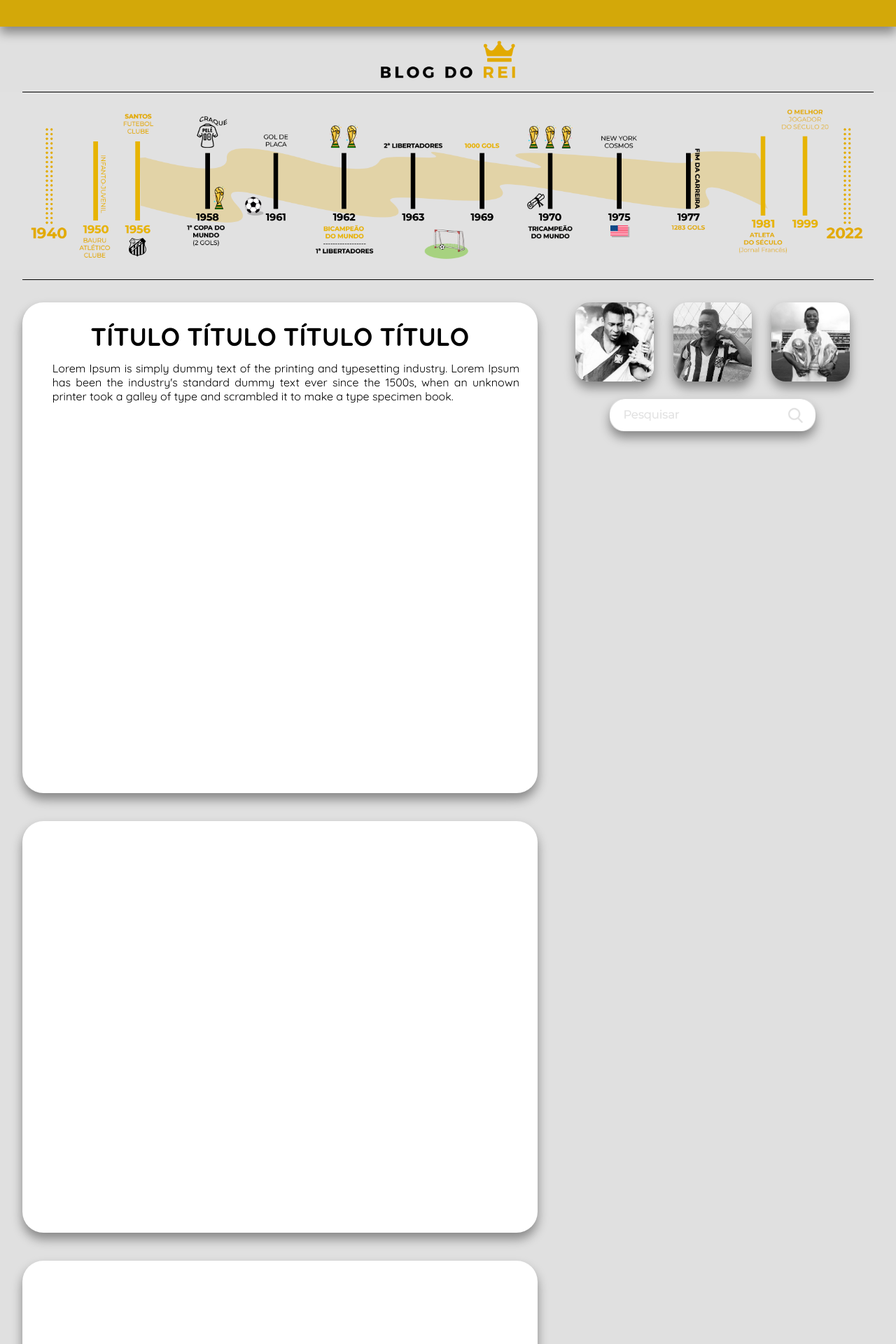
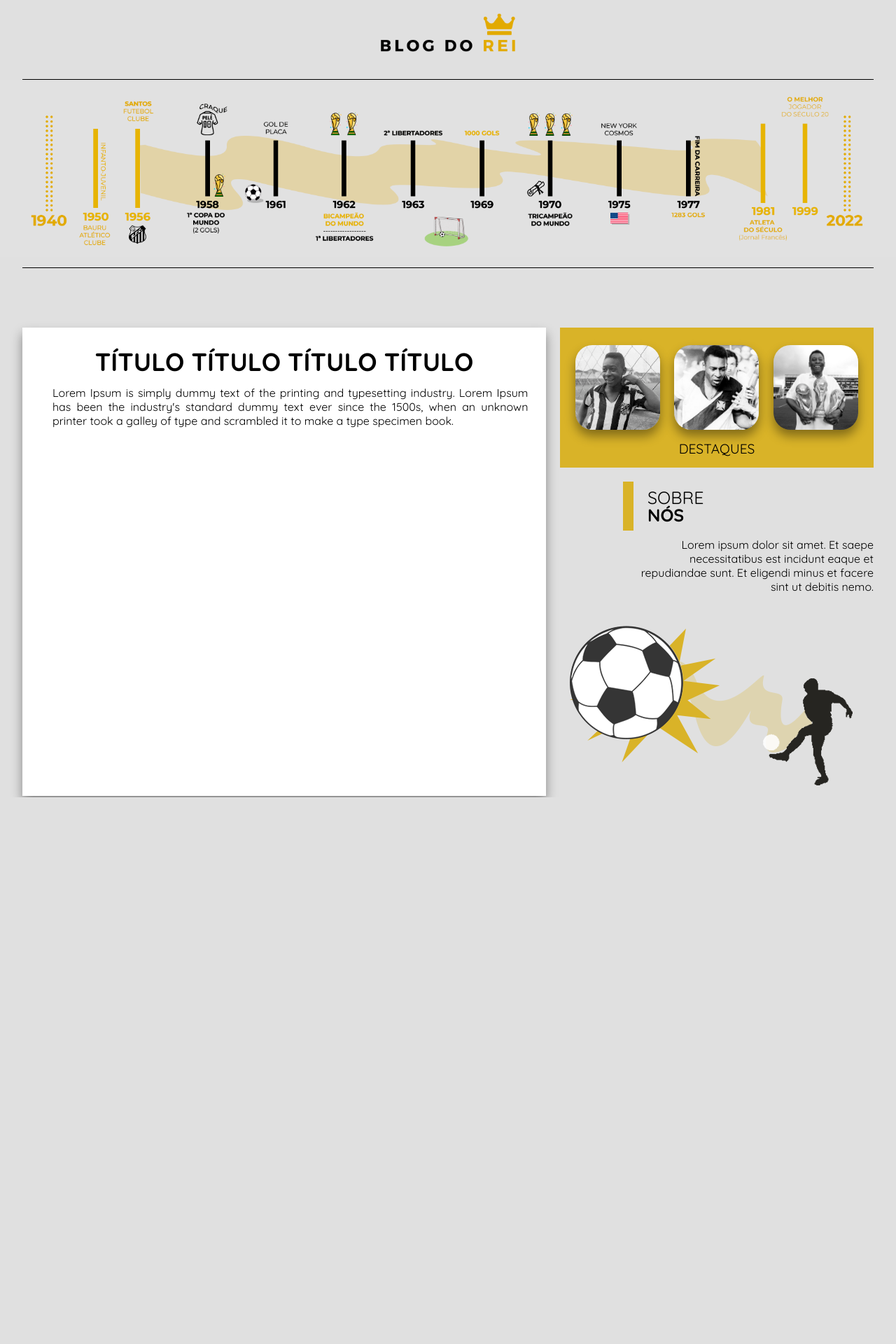
Before and after one commit to KirchmaierDavi/Blog-do-Rei-trainee-2023.1, a PHP site: page /app/views/site/landing_page.html in a window 1280 px wide. Shown: the top 1920 px of the page at 70% size. After the commit the page ends 1139 px from the top, so only its background shows below. Run offline with PHP 8.4, Linux system fonts and the light colour scheme.

Commit message:
alteracoes no landing page, falta a responsividade

```diff
--- a/app/views/site/landing_page.html
+++ b/app/views/site/landing_page.html
@@ -15,20 +15,17 @@
     </head>
 
 <body>
-    <div class="navbar"></div>
-
+    <div class="grid-container">
        <div class="header">
-        <img src="/public/assets/landing_page/texto.png" alt="logo do blog">
+            <img src="../../../public/assets/landing_page/texto.png" alt="logo do blog">
        </div>
 
 
+        <div class="retrospectiva">
             <div class="line"></div>
-
-    <div class="retrospectiva">
-        <img src="/public/assets/landing_page/retrospectiva.png" alt="restrospectiva pelé">
+            <img src="../../../public/assets/landing_page/retrospectiva.png" alt="restrospectiva pelé">
+            <div class="line"></div>
         </div>
-
-    <div class="line"></div>
 
         <main>
             <section class="posts">
@@ -41,54 +38,37 @@
                             of type and scrambled it to make a type specimen book.
                         </p>
                     </header>
-                <p></p>
-            </article>
-
-            <article>
-                <header>
-                    <h2></h2>
-                    <p></p>
-                </header>
-                <p></p>
-            </article>
-
-            <article>
-                <header>
-                    <h2></h2>
-                    <p></p>
-                </header>
-                <p></p>
-            </article>
-
-            <article>
-                <header>
-                    <h2></h2>
-                    <p></p>
-                </header>
-                <p></p>
-            </article>
-
-            <article>
-                <header>
-                    <h2></h2>
-                    <p></p>
-                </header>
-                <p></p>
                 </article>
             </section>
+        </main>
 
-    <aside class="sidebar">
-        <ul class="destaque">
-            <li><img src="/public/assets/landing_page/vasco.png" alt=""></li>
-            <li><img src="/public/assets/landing_page/santos.png" alt=""></li>
-            <li><img src="/public/assets/landing_page/copa.png" alt=""></li>
-        </ul>
+        <aside>
+            <ul>
+                <li class="destaque">
+                    <div class="image-container">
+                        <img src="../../../public/assets/landing_page/santos.png" alt="">
+                        <img src="../../../public/assets/landing_page/vasco.png" alt="">
+                        <img src="../../../public/assets/landing_page/copa.png" alt="">
+                    </div>
+                    <span class="text">DESTAQUES</span>
+                </li>
 
-        <ul class="pesquisa">
-            <li><img src="/public/assets/landing_page/temporaria.png" alt=""></li>
+                <li class="sobre">
+                    <div class="container-sobre">
+                        <div class="text">SOBRE</div>
+                    </div>
+                    <div class="container-sobre">
+                        <div class="text" style="font-weight: 700;">NÓS</div>
+                    </div>
+
+                    <p>Lorem ipsum dolor sit amet. Et saepe necessitatibus est incidunt eaque et repudiandae sunt. Et eligendi minus et facere sint ut debitis nemo.</p>
+                </li>
+
+                <li class="animation">
+                    <img src="../../../public/assets/landing_page/imagem-fundo.png" alt="">
+                    <img id="my-image" src="../../../public/assets/landing_page/bola.png" alt="">
+                </li>
             </ul>
         </aside>
-    </main>
-
 </body>
 </html>
--- a/public/css/landing_page.css
+++ b/public/css/landing_page.css
@@ -1,42 +1,56 @@
-html, body {
+@import url('https://fonts.googleapis.com/css2?family=Quicksand:wght@300;400;500;600;700&display=swap');
+
+:root {
+    --white: #FFFFFF;
+    --anti-flash-white: #F0F0F0;
+    --platinum: #E0E0E0;
+    --gold-light: #D9B328;
+    --gold-dark: #D3A809;
+    --smoky-black: #070601;
+    --black: #000000;
+}
+
+* {
     margin: 0;
     padding: 0;
+    box-sizing: border-box;
     font-family: 'Quicksand', sans-serif;
 }
 
-
 body {
-    background-color: #e0e0e0;
+    background-color: var(--platinum);
 }
 
-
-.navbar {
-    height: 3vw;
-    width: 100%;
-    background-color: #d3a809;
-    display: block;
-
-    box-shadow: 0px 9px 15px rgba(0, 0, 0, 0.4);
+.grid-container {
+    display: grid;
+    grid-template-columns: 2.5% 60% 3% 32% 2.5%;
+    grid-template-rows: 14vh 42vh 10vh 10vh;
 }
 
+.header {
+    grid-column: 1 / 6;
+    grid-row: 1 / 2;
+}
 
 .header img {
     display: block;
-    margin-left: auto;
-    margin-right: auto;
+    margin: auto;
     padding-top: 1.5vw;
     padding-bottom: 1.5vw;
     width: 15%;
 }
 
+.retrospectiva {
+    grid-column: 1 / 6;
+    grid-row: 2 / 3;
+}
 
 .line {
     height: 1px;
     width: 95%;
-    background-color: black;
+    background-color: var(--black);
     display: block;
-    margin-left: auto;
-    margin-right: auto;
+    margin: 1px auto 0px auto;
 }
 
 
@@ -47,10 +61,8 @@ body {
 
 
 main {
-    display: flex;
-    margin-left: 2.5%;
-    margin-right: 2.5%;
-    margin-top: 2.5%;
+    grid-column: 2 / 3;
+    margin-top: 20px;
 }
 
 .posts {
@@ -60,10 +72,8 @@ main {
 
 .posts article {
 	margin-bottom: 40px;
-	background-color: white;
+	background-color: var(--white);
 	padding-bottom: 500px;
-    border-radius: 30px;
-
     box-shadow: 0px 9px 15px rgba(0, 0, 0, 0.4);
 }
 
@@ -84,50 +94,118 @@ main {
     text-align: justify;
 }
 
-.sidebar {
-	flex: 1;
-	padding: 20px;
-    padding-top: 0px;
+aside {
+    grid-column: 3 / 5;
+
 }
 
-.sidebar h2 {
-	margin-top: 0;
+aside ul li {
+    list-style: none;
+    position: relative;
 }
 
-.sidebar ul {
-	list-style: none;
-	margin: 0;
-	padding: 0;
+.destaque {
+    margin-top: 20px;
+    background-color: var(--gold-light);
+    width: 100%;
+}
+
+.destaque .text {
+    display: block;
+    margin-top: 15px;
+    font-size: larger;
+    text-align: center;
+    padding-bottom: 15px;
+}
+
+.image-container {
+    width: 90%;
+    margin-right: 5%;
+    margin-left: 5%;
+    padding-top: 25px;
     display: flex;
     justify-content: center;
+    align-items: flex-start;
+}
+
+.image-container img {
+    width: 30%;
+    border-radius: 20%;
+
+    box-shadow: 0px 9px 15px rgba(0, 0, 0, 0.4);
+
+}
+
+.image-container img:first-child {
+    margin-left: 0;
+}
+
+.image-container img:last-child {
+    margin-right: 0;
+}
+
+.image-container img:nth-child(1) {
+    margin-right: auto;
+}
+
+.image-container img:nth-child(2) {
+    margin-left: auto;
+    margin-right: auto;
+}
+
+.image-container img:nth-child(3) {
+    margin-left: auto;
+}
+
+.sobre {
+    margin-top: 20px;
+}
+
+.sobre p {
+    margin-top: 10px;
+    margin-left: 90px;
+    text-align: end;
+}
+
+.container-sobre {
+    margin-left: 90px;
+    height: 45px;
+    display: flex;
     align-items: center;
 }
 
-.sidebar .destaque li {
-    display: inline-flex;
-	width: 100%;
-    justify-content: center;
-    align-items: center;
+.container-sobre .text {
+    padding: 10px;
+    font-size: 25px;
 }
 
-.sidebar .destaque li img{
-    margin-left: 0px;
-	width: 80%;
-    border-radius: 20px;
 
-    box-shadow: 0px 9px 15px rgba(0, 0, 0, 0.4);
+.container-sobre:not(:first-child) {
+    margin-top: -20px;
 }
 
-.sidebar .pesquisa li {
-    display: inline-flex;
-    justify-content: center;
-    align-items: center;
+.container-sobre::before {
+    content: "";
+    width: 15px;
+    height: 100%;
+    background-color: var(--gold-light);
+    margin-right: 10px;
 }
 
-.sidebar .pesquisa li img{
-    margin-top: 2vw;
-    width: 70%;
-    border-radius: 20px;
+.animation {
+    position: relative;
+}
 
-    box-shadow: 0px 9px 15px rgba(0, 0, 0, 0.4);
+.animation img {
+    position: absolute;
+    top: 0;
+    left: 0;
 }
+
+#my-image {
+    transition: all 0.3s ease;
+}
+
+  #my-image:hover {
+    transform: scale(0.8) rotate(45deg);
+}
```
Also changed, not shown: public/assets/landing_page/bola.png (added), public/assets/landing_page/imagem-fundo.png (added). Lines whose indentation alone changed are shown as unchanged.
